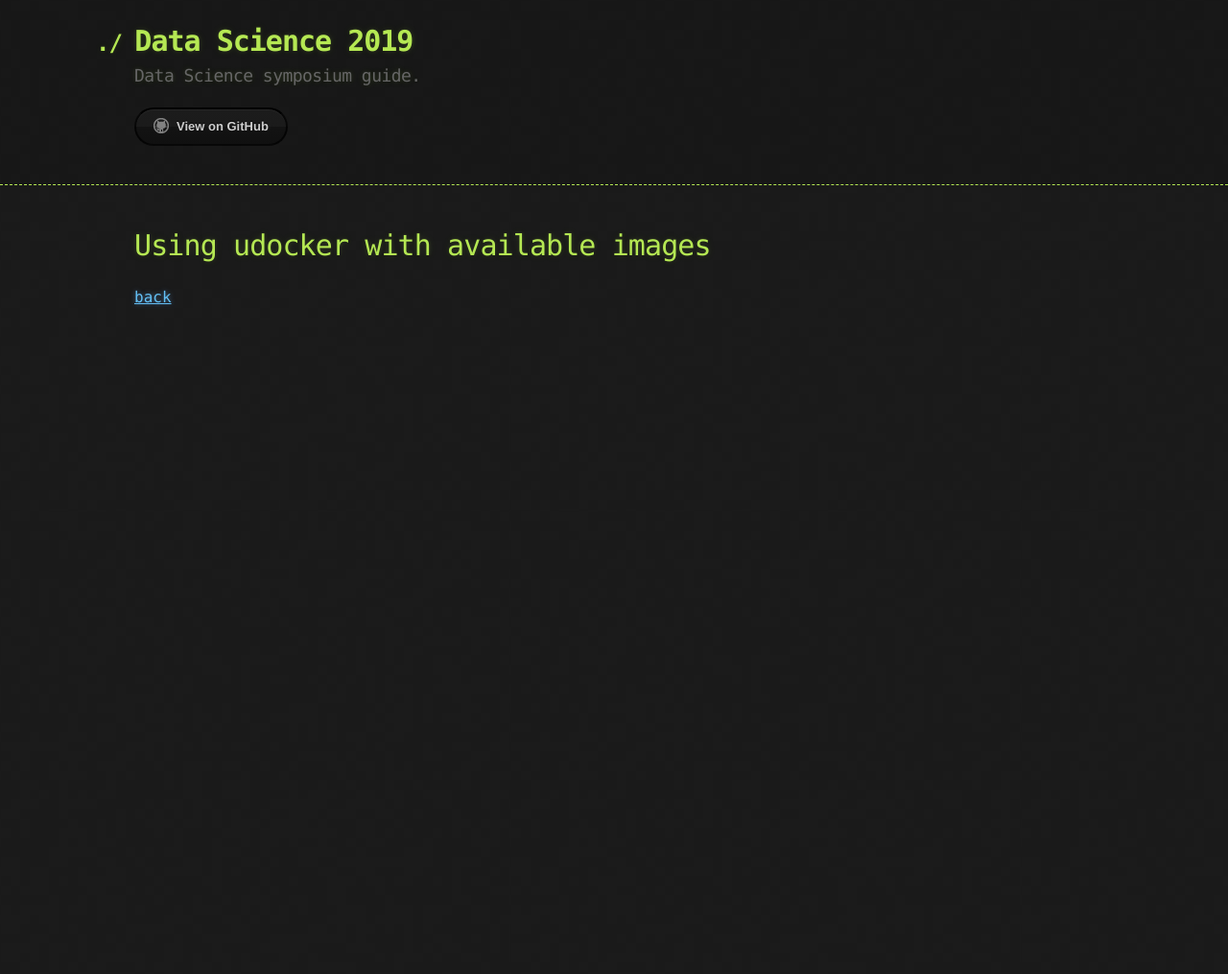
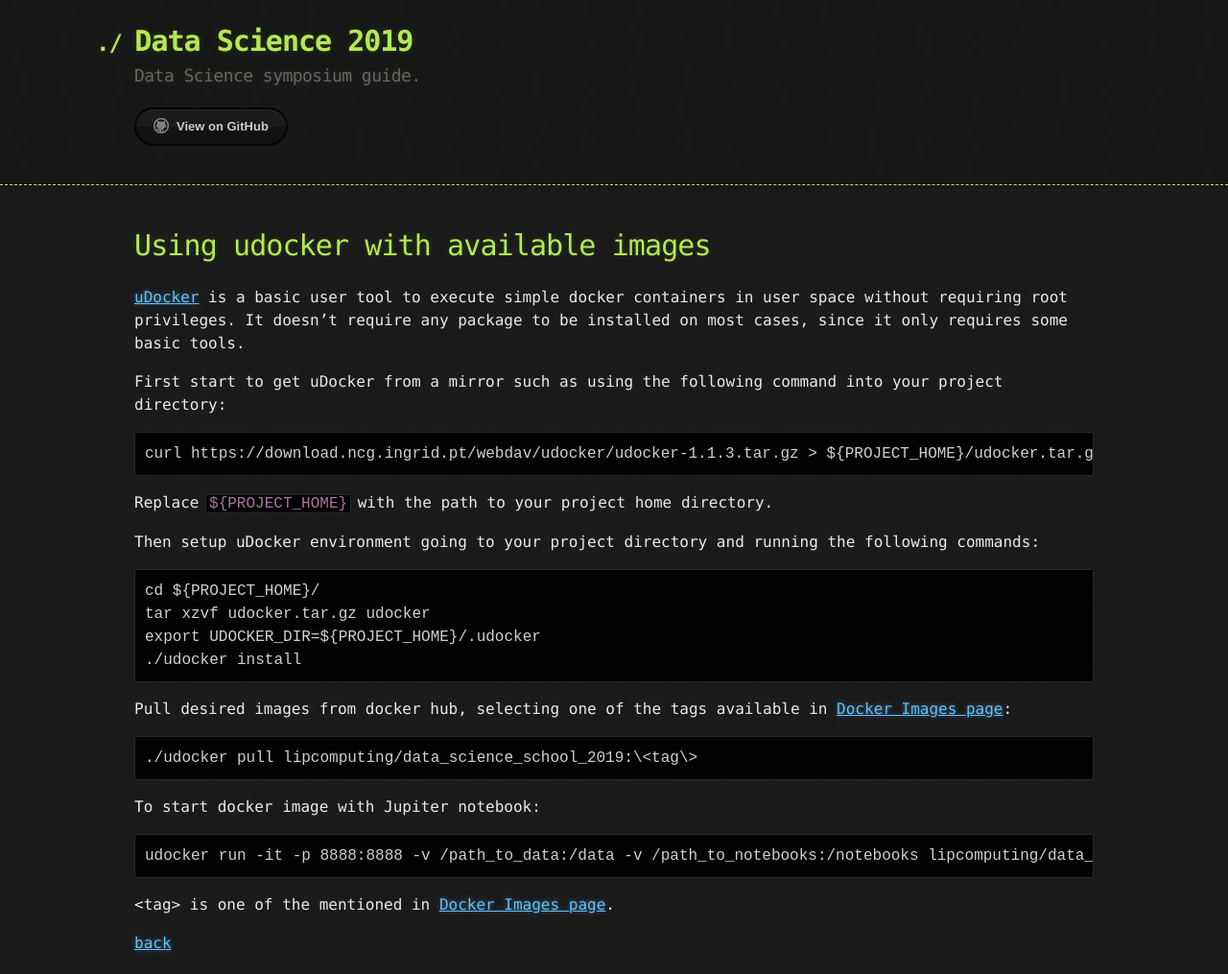
Before and after one commit to LIP-Computing/datascience2019, a Jekyll site: the page built from docs/use_udocker.md, in a window 1280 px wide. Shown: the whole page at 96% size. Built offline with Jekyll 4.4.1, drawn with Linux system fonts in a browser that asks for light colours; before the commit the page ends 900 px from its top, so only the background shows below that.

Commit message:
Update udocker documentation
Add guide to use udocker

````diff
--- a/docs/use_udocker.md
+++ b/docs/use_udocker.md
@@ -5,6 +5,34 @@ layout: default
 
 # Using udocker with available images
 
+[uDocker](https://github.com/indigo-dc/udocker) is a basic user tool to execute simple docker containers in user space without requiring root privileges. It doesn't require any package to be installed on most cases, since it only requires some basic tools.
 
+First start to get uDocker from a mirror such as using the following command into your project directory:
+```
+curl https://download.ncg.ingrid.pt/webdav/udocker/udocker-1.1.3.tar.gz > ${PROJECT_HOME}/udocker.tar.gz
+```
+
+Replace `${PROJECT_HOME}` with the path to your project home directory.
+
+Then setup uDocker environment going to your project directory and running the following commands:
+```
+cd ${PROJECT_HOME}/
+tar xzvf udocker.tar.gz udocker
+export UDOCKER_DIR=${PROJECT_HOME}/.udocker
+./udocker install
+```
+
+Pull desired images from docker hub, selecting one of the tags available in [Docker Images page](./docker_images.html):
+```
+./udocker pull lipcomputing/data_science_school_2019:\<tag\>
+```
+
+To start docker image with Jupiter notebook:
+
+```
+udocker run -it -p 8888:8888 -v /path_to_data:/data -v /path_to_notebooks:/notebooks lipcomputing/data_science_school_2019:<tag>
+```
+
+\<tag\> is one of the mentioned in [Docker Images page](./docker_images.html).
 
 [back](./)
````
